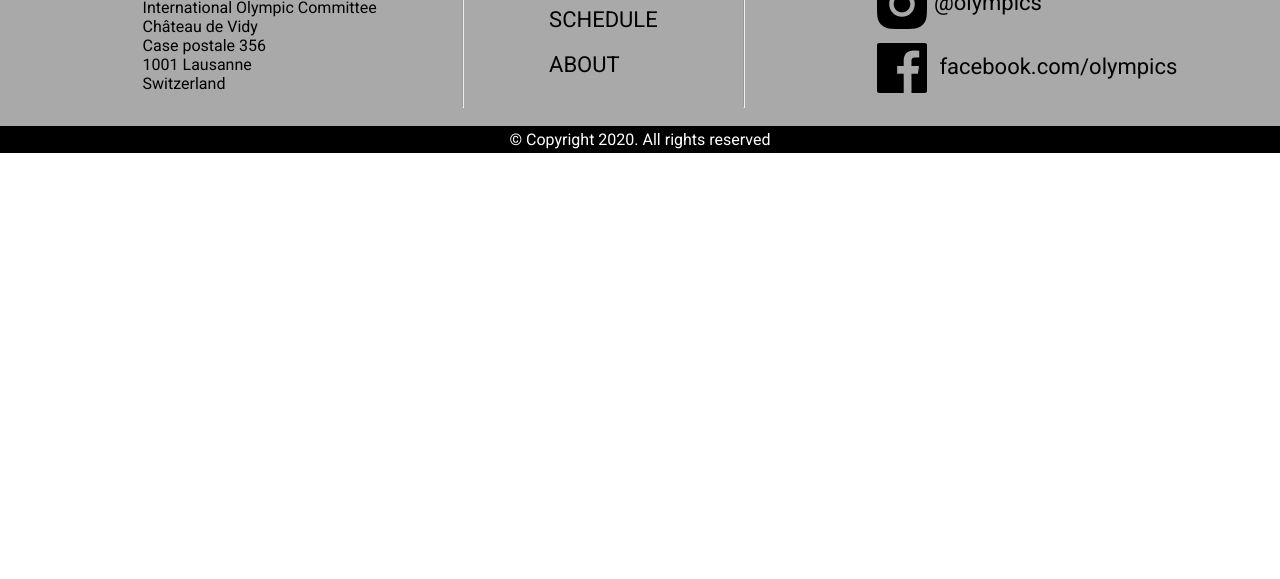
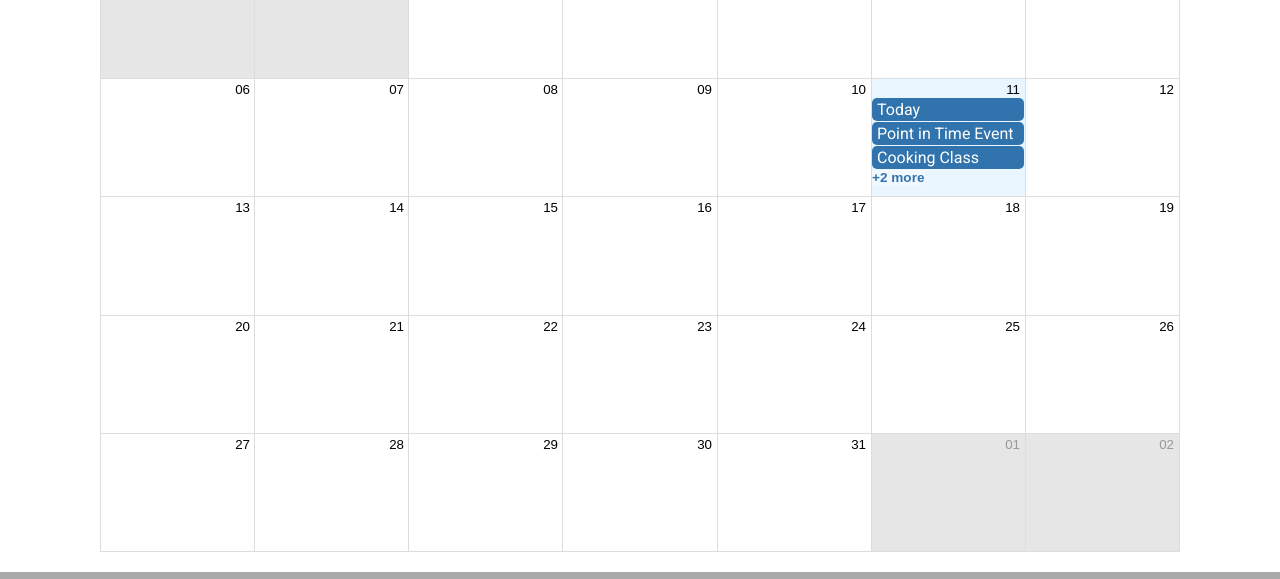
Before and after one commit to tjuric03/HCI_project, a Gatsby site: page /schedule in a window 1280 px wide. Shown: the part 230-809 px from the top of the page. Built offline with nearby package versions, Linux system fonts and the light colour scheme; Gatsby itself is replaced by a stand-in of ours.

Commit message:
Adding schedule

```diff
--- a/package.json
+++ b/package.json
@@ -19,12 +19,16 @@
     "gatsby-source-contentful": "^4.2.1",
     "gatsby-source-filesystem": "^2.3.32",
     "gatsby-transformer-sharp": "^2.5.16",
+    "moment": "^2.29.1",
+    "node-sass": "^5.0.0",
     "prop-types": "^15.7.2",
     "react": "^16.12.0",
+    "react-big-calendar": "^0.30.0",
     "react-dom": "^16.12.0",
     "react-dropdown": "^1.9.0",
     "react-helmet": "^6.1.0",
-    "react-icons": "^4.1.0"
+    "react-icons": "^4.1.0",
+    "sass-loader": "^10.1.0"
   },
   "devDependencies": {
     "prettier": "2.1.2"
--- /dev/null
+++ b/src/components/MyCalendar/index.js
@@ -0,0 +1,26 @@
+import React from "react";
+import moment from "moment"
+import {Calendar, momentLocalizer} from 'react-big-calendar'
+import events from '../../constants/events'
+import 'react-big-calendar/lib/css/react-big-calendar.css';
+import styles from "./style.module.css"
+
+const localizer = momentLocalizer(moment)
+
+
+const MyCalendar = () =>{
+    return (
+        <div className={styles.calendarContainer}>
+            <Calendar
+            localizer={localizer}
+            events={events}
+            startAccessor="start"
+            endAccessor="end"
+            popup = {true}
+            className={styles.calendar}
+            />
+        </div>
+    )
+}
+
+export default MyCalendar
--- /dev/null
+++ b/src/components/MyCalendar/style.module.css
@@ -0,0 +1,8 @@
+.calendarContainer{
+    height:650px;
+    margin: 20px 100px;
+}
+
+.calendar{
+
+}
--- /dev/null
+++ b/src/constants/events.js
@@ -0,0 +1,168 @@
+const now = new Date()
+
+export default [
+  {
+    id: 0,
+    title: 'All Day Event very long title',
+    allDay: true,
+    start: new Date(2015, 3, 0),
+    end: new Date(2015, 3, 1),
+  },
+  {
+    id: 1,
+    title: 'Long Event',
+    start: new Date(2015, 3, 7),
+    end: new Date(2015, 3, 10),
+  },
+
+  {
+    id: 2,
+    title: 'DTS STARTS',
+    start: new Date(2016, 2, 13, 0, 0, 0),
+    end: new Date(2016, 2, 20, 0, 0, 0),
+  },
+
+  {
+    id: 3,
+    title: 'DTS ENDS',
+    start: new Date(2016, 10, 6, 0, 0, 0),
+    end: new Date(2016, 10, 13, 0, 0, 0),
+  },
+
+  {
+    id: 4,
+    title: 'Some Event',
+    start: new Date(2015, 3, 9, 0, 0, 0),
+    end: new Date(2015, 3, 10, 0, 0, 0),
+  },
+  {
+    id: 5,
+    title: 'Conference',
+    start: new Date(2015, 3, 11),
+    end: new Date(2015, 3, 13),
+    desc: 'Big conference for important people',
+  },
+  {
+    id: 6,
+    title: 'Meeting',
+    start: new Date(2015, 3, 12, 10, 30, 0, 0),
+    end: new Date(2015, 3, 12, 12, 30, 0, 0),
+    desc: 'Pre-meeting meeting, to prepare for the meeting',
+  },
+  {
+    id: 7,
+    title: 'Lunch',
+    start: new Date(2015, 3, 12, 12, 0, 0, 0),
+    end: new Date(2015, 3, 12, 13, 0, 0, 0),
+    desc: 'Power lunch',
+  },
+  {
+    id: 8,
+    title: 'Meeting',
+    start: new Date(2015, 3, 12, 14, 0, 0, 0),
+    end: new Date(2015, 3, 12, 15, 0, 0, 0),
+  },
+  {
+    id: 9,
+    title: 'Happy Hour',
+    start: new Date(2015, 3, 12, 17, 0, 0, 0),
+    end: new Date(2015, 3, 12, 17, 30, 0, 0),
+    desc: 'Most important meal of the day',
+  },
+  {
+    id: 10,
+    title: 'Dinner',
+    start: new Date(2015, 3, 12, 20, 0, 0, 0),
+    end: new Date(2015, 3, 12, 21, 0, 0, 0),
+  },
+  {
+    id: 11,
+    title: 'Birthday Party',
+    start: new Date(2015, 3, 13, 7, 0, 0),
+    end: new Date(2015, 3, 13, 10, 30, 0),
+  },
+  {
+    id: 12,
+    title: 'Late Night Event',
+    start: new Date(2015, 3, 17, 19, 30, 0),
+    end: new Date(2015, 3, 18, 2, 0, 0),
+  },
+  {
+    id: 12.5,
+    title: 'Late Same Night Event',
+    start: new Date(2015, 3, 17, 19, 30, 0),
+    end: new Date(2015, 3, 17, 23, 30, 0),
+  },
+  {
+    id: 13,
+    title: 'Multi-day Event',
+    start: new Date(2015, 3, 20, 19, 30, 0),
+    end: new Date(2015, 3, 22, 2, 0, 0),
+  },
+  {
+    id: 14,
+    title: 'Today',
+    start: new Date(new Date().setHours(new Date().getHours() - 3)),
+    end: new Date(new Date().setHours(new Date().getHours() + 3)),
+  },
+  {
+    id: 15,
+    title: 'Point in Time Event',
+    start: now,
+    end: now,
+  },
+  {
+    id: 16,
+    title: 'Video Record',
+    start: new Date(2015, 3, 14, 15, 30, 0),
+    end: new Date(2015, 3, 14, 19, 0, 0),
+  },
+  {
+    id: 17,
+    title: 'Dutch Song Producing',
+    start: new Date(2015, 3, 14, 16, 30, 0),
+    end: new Date(2015, 3, 14, 20, 0, 0),
+  },
+  {
+    id: 18,
+    title: 'Itaewon Halloween Meeting',
+    start: new Date(2015, 3, 14, 16, 30, 0),
+    end: new Date(2015, 3, 14, 17, 30, 0),
+  },
+  {
+    id: 19,
+    title: 'Online Coding Test',
+    start: new Date(2015, 3, 14, 17, 30, 0),
+    end: new Date(2015, 3, 14, 20, 30, 0),
+  },
+  {
+    id: 20,
+    title: 'An overlapped Event',
+    start: new Date(2015, 3, 14, 17, 0, 0),
+    end: new Date(2015, 3, 14, 18, 30, 0),
+  },
+  {
+    id: 21,
+    title: 'Phone Interview',
+    start: new Date(2015, 3, 14, 17, 0, 0),
+    end: new Date(2015, 3, 14, 18, 30, 0),
+  },
+  {
+    id: 22,
+    title: 'Cooking Class',
+    start: now,
+    end: now,
+  },
+  {
+    id: 23,
+    title: 'Go to the gym',
+    start: now,
+    end: now
+  },
+  {
+    id: 23,
+    title: 'Go to the gym',
+    start: now,
+    end: new Date(2020, 11, 11, 18, 30, 0),
+  },
+]
--- a/src/pages/schedule.js
+++ b/src/pages/schedule.js
@@ -1,8 +1,11 @@
 import React from 'react'
+import MyCalendar from '../components/MyCalendar'
 import HeaderFooterLayout from '../layouts/HeaderFooterLayout'
+
 
 const Schedule = () => (
     <HeaderFooterLayout activeTab="Schedule">
+        <MyCalendar></MyCalendar>
     </HeaderFooterLayout>
 )
 
```
Also changed, not shown: 1 other file.
